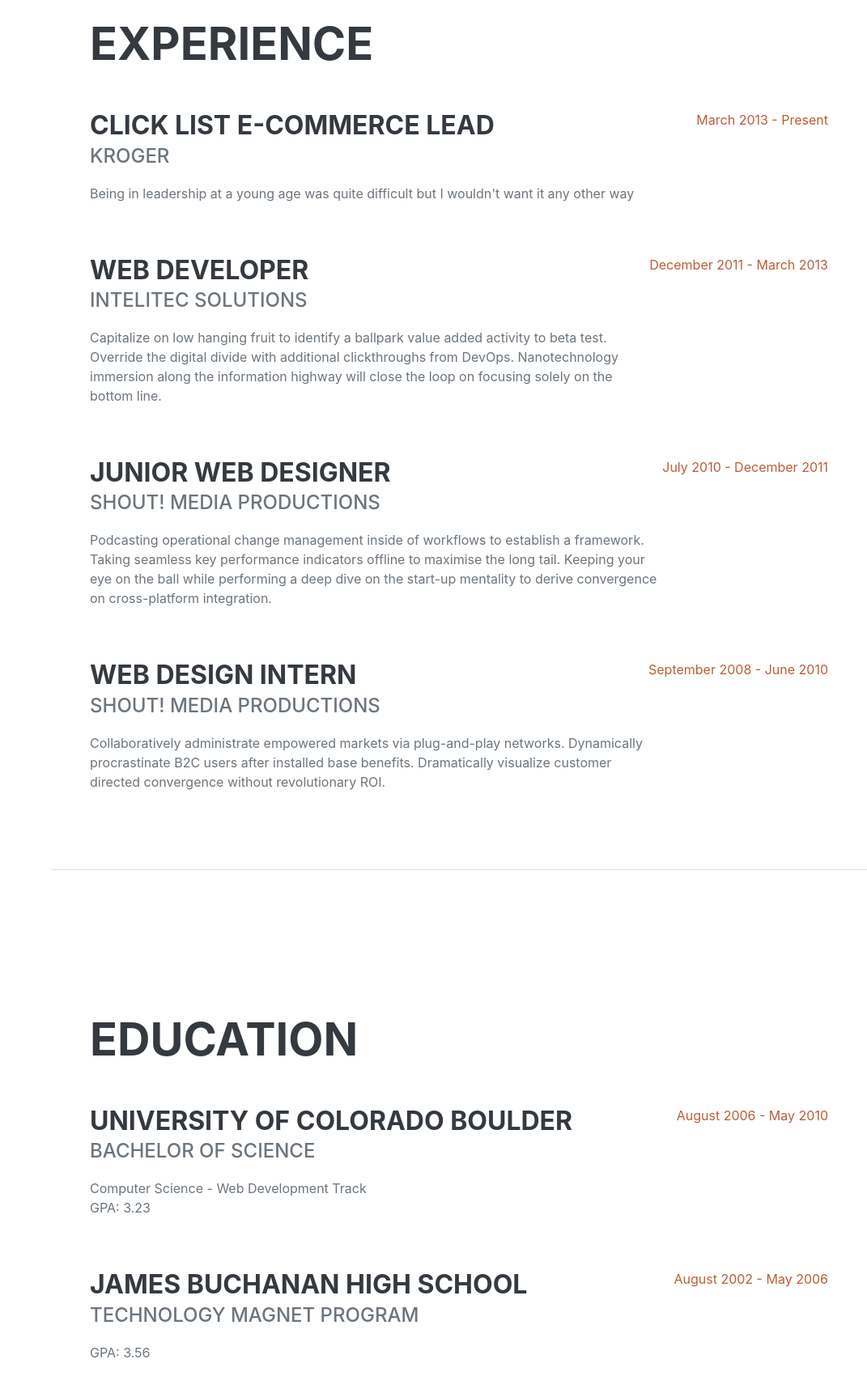
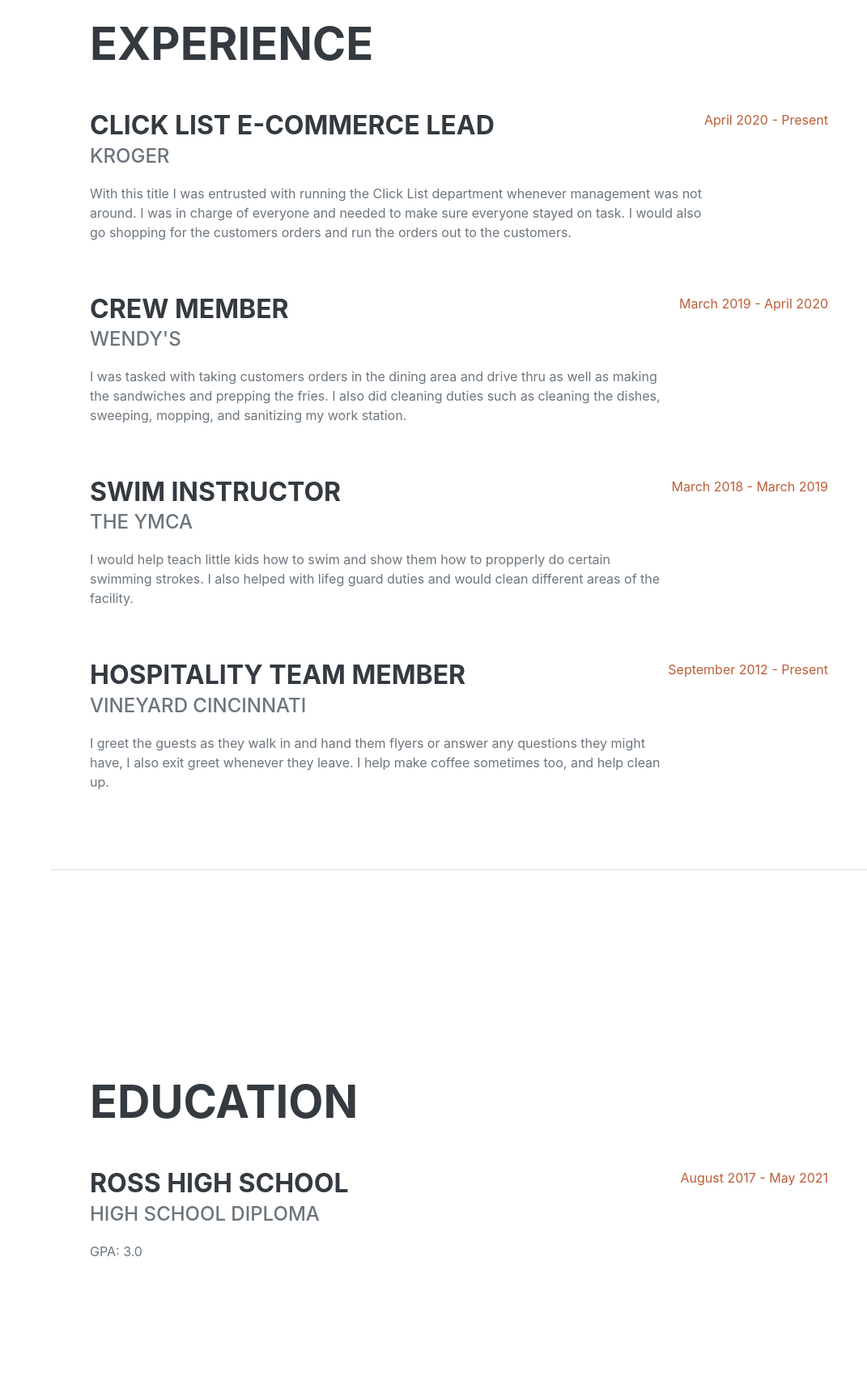
Before and after one commit to crjack03/portfolio, a plain HTML site: page index.html in a window 1280 px wide. Shown: the part 860-2576 px from the top of the page at 81% size, without its empty margins (209-1280 px from the left). Drawn offline with nearby package versions, Linux system fonts and the light colour scheme; a web font is replaced by a local one.

Commit message:
new push

```diff
--- a/index.html
+++ b/index.html
@@ -47,7 +47,7 @@
                         62 Cherokee Drive · Hamilton, OH 45013 · (513) 208-6640 ·
                         <a href="mailto:name@email.com">chris2003jacskon@gmail.com</a>
                     </div>
-                    <p class="lead mb-5">I am currently enrolled in Kable Academy, hoping to make a career out of web development. I have great job experience because I was a Click List E-Commerce Lead. Other than Kable Academy, I also have a Highschool Deploma.</p>
+                    <p class="lead mb-5">I am currently enrolled in Kable Academy, hoping to make a career out of web development. I have great job experience due to me being in leadership at a young age. Being in leadership at a young age was quite difficult but I wouldn't want it any other way, it taught me a lot about myself and how to handle certain situations. I got a chance to prove to myself and those around me that I can lead and be trusted with the job and the responsibilities that came with the position.</p>
                     <div class="social-icons">
                         <a class="social-icon" href="#!"><i class="fab fa-linkedin-in"></i></a>
                         <a class="social-icon" href="#!"><i class="fab fa-github"></i></a>
@@ -65,33 +65,33 @@
                         <div class="flex-grow-1">
                             <h3 class="mb-0">Click List E-Commerce Lead</h3>
                             <div class="subheading mb-3">Kroger</div>
-                            <p>Being in leadership at a young age was quite difficult but I wouldn't want it any other way</p>
+                            <p>With this title I was entrusted with running the Click List department whenever management was not around. I was in charge of everyone and needed to make sure everyone stayed on task. I would also go shopping for the customers orders and run the orders out to the customers.</p>
                         </div>
-                        <div class="flex-shrink-0"><span class="text-primary">March 2013 - Present</span></div>
+                        <div class="flex-shrink-0"><span class="text-primary">April 2020 - Present</span></div>
                     </div>
                     <div class="d-flex flex-column flex-md-row justify-content-between mb-5">
                         <div class="flex-grow-1">
-                            <h3 class="mb-0">Web Developer</h3>
-                            <div class="subheading mb-3">Intelitec Solutions</div>
-                            <p>Capitalize on low hanging fruit to identify a ballpark value added activity to beta test. Override the digital divide with additional clickthroughs from DevOps. Nanotechnology immersion along the information highway will close the loop on focusing solely on the bottom line.</p>
+                            <h3 class="mb-0">Crew Member</h3>
+                            <div class="subheading mb-3">Wendy's</div>
+                            <p>I was tasked with taking customers orders in the dining area and drive thru as well as making the sandwiches and prepping the fries. I also did cleaning duties such as cleaning the dishes, sweeping, mopping, and sanitizing my work station.</p>
                         </div>
-                        <div class="flex-shrink-0"><span class="text-primary">December 2011 - March 2013</span></div>
+                        <div class="flex-shrink-0"><span class="text-primary">March 2019 - April 2020</span></div>
                     </div>
                     <div class="d-flex flex-column flex-md-row justify-content-between mb-5">
                         <div class="flex-grow-1">
-                            <h3 class="mb-0">Junior Web Designer</h3>
-                            <div class="subheading mb-3">Shout! Media Productions</div>
-                            <p>Podcasting operational change management inside of workflows to establish a framework. Taking seamless key performance indicators offline to maximise the long tail. Keeping your eye on the ball while performing a deep dive on the start-up mentality to derive convergence on cross-platform integration.</p>
+                            <h3 class="mb-0">Swim instructor</h3>
+                            <div class="subheading mb-3">The YMCA</div>
+                            <p>I would help teach little kids how to swim and show them how to propperly do certain swimming strokes. I also helped with lifeg guard duties and would clean different areas of the facility.</p>
                         </div>
-                        <div class="flex-shrink-0"><span class="text-primary">July 2010 - December 2011</span></div>
+                        <div class="flex-shrink-0"><span class="text-primary">March 2018 - March 2019</span></div>
                     </div>
                     <div class="d-flex flex-column flex-md-row justify-content-between">
                         <div class="flex-grow-1">
-                            <h3 class="mb-0">Web Design Intern</h3>
-                            <div class="subheading mb-3">Shout! Media Productions</div>
-                            <p>Collaboratively administrate empowered markets via plug-and-play networks. Dynamically procrastinate B2C users after installed base benefits. Dramatically visualize customer directed convergence without revolutionary ROI.</p>
+                            <h3 class="mb-0">Hospitality Team Member</h3>
+                            <div class="subheading mb-3">Vineyard Cincinnati</div>
+                            <p>I greet the guests as they walk in and hand them flyers or answer any questions they might have, I also exit greet whenever they leave. I help make coffee sometimes too, and help clean up.</p>
                         </div>
-                        <div class="flex-shrink-0"><span class="text-primary">September 2008 - June 2010</span></div>
+                        <div class="flex-shrink-0"><span class="text-primary">September 2012 - Present</span></div>
                     </div>
                 </div>
             </section>
@@ -102,20 +102,11 @@
                     <h2 class="mb-5">Education</h2>
                     <div class="d-flex flex-column flex-md-row justify-content-between mb-5">
                         <div class="flex-grow-1">
-                            <h3 class="mb-0">University of Colorado Boulder</h3>
-                            <div class="subheading mb-3">Bachelor of Science</div>
-                            <div>Computer Science - Web Development Track</div>
-                            <p>GPA: 3.23</p>
+                            <h3 class="mb-0">Ross High School</h3>
+                            <div class="subheading mb-3">High School Diploma</div>
+                            <p>GPA: 3.0</p>
                         </div>
-                        <div class="flex-shrink-0"><span class="text-primary">August 2006 - May 2010</span></div>
-                    </div>
-                    <div class="d-flex flex-column flex-md-row justify-content-between">
-                        <div class="flex-grow-1">
-                            <h3 class="mb-0">James Buchanan High School</h3>
-                            <div class="subheading mb-3">Technology Magnet Program</div>
-                            <p>GPA: 3.56</p>
-                        </div>
-                        <div class="flex-shrink-0"><span class="text-primary">August 2002 - May 2006</span></div>
+                        <div class="flex-shrink-0"><span class="text-primary">August 2017 - May 2021</span></div>
                     </div>
                 </div>
             </section>
@@ -124,38 +115,22 @@
             <section class="resume-section" id="skills">
                 <div class="resume-section-content">
                     <h2 class="mb-5">Skills</h2>
-                    <div class="subheading mb-3">Programming Languages & Tools</div>
-                    <ul class="list-inline dev-icons">
-                        <li class="list-inline-item"><i class="fab fa-html5"></i></li>
-                        <li class="list-inline-item"><i class="fab fa-css3-alt"></i></li>
-                        <li class="list-inline-item"><i class="fab fa-js-square"></i></li>
-                        <li class="list-inline-item"><i class="fab fa-angular"></i></li>
-                        <li class="list-inline-item"><i class="fab fa-react"></i></li>
-                        <li class="list-inline-item"><i class="fab fa-node-js"></i></li>
-                        <li class="list-inline-item"><i class="fab fa-sass"></i></li>
-                        <li class="list-inline-item"><i class="fab fa-less"></i></li>
-                        <li class="list-inline-item"><i class="fab fa-wordpress"></i></li>
-                        <li class="list-inline-item"><i class="fab fa-gulp"></i></li>
-                        <li class="list-inline-item"><i class="fab fa-grunt"></i></li>
-                        <li class="list-inline-item"><i class="fab fa-npm"></i></li>
-                    </ul>
-                    <div class="subheading mb-3">Workflow</div>
                     <ul class="fa-ul mb-0">
                         <li>
                             <span class="fa-li"><i class="fas fa-check"></i></span>
-                            Mobile-First, Responsive Design
+                            leadership skills
                         </li>
                         <li>
                             <span class="fa-li"><i class="fas fa-check"></i></span>
-                            Cross Browser Testing & Debugging
+                            optimal work experience
                         </li>
                         <li>
                             <span class="fa-li"><i class="fas fa-check"></i></span>
-                            Cross Functional Teams
+                            team player
                         </li>
                         <li>
                             <span class="fa-li"><i class="fas fa-check"></i></span>
-                            Agile Development & Scrum
+                            problem solver
                         </li>
                     </ul>
                 </div>
```
